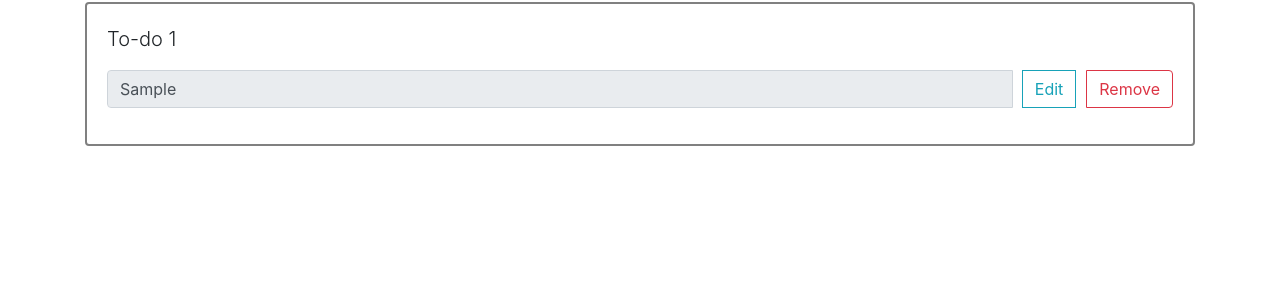
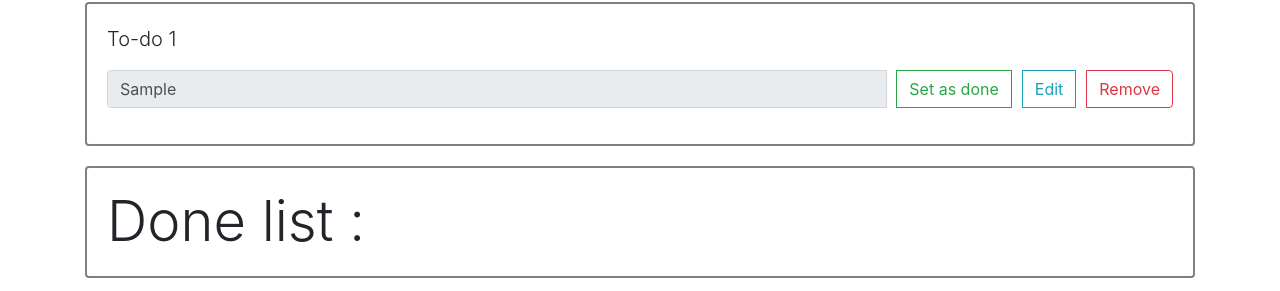
Before and after one commit to akbariyansyah/catatanku, a React (Vite) app: page / in a window 1280 px wide. Both pictures are taken after typing "Sample" into the empty fields and a click on the button "Add Todo's". Shown: the part 631-922 px from the top of the page. Before the commit the page ends 800 px from the top, so only its background shows below. Built offline with nearby package versions, Linux system fonts and the light colour scheme.

Commit message:
feat: add done feature

```diff
--- a/src/App.tsx
+++ b/src/App.tsx
@@ -11,6 +11,7 @@ const App: React.FC<AppProps> = () => {
     title: "",
     showCard: false,
     values: [] as TodoItem[],
+    doneTodos: [] as TodoItem[],
   });
 
   const handleInputChange = (event: React.ChangeEvent<HTMLInputElement>) => {
@@ -70,14 +71,35 @@ const App: React.FC<AppProps> = () => {
     }
   };
 
-  let display;
+  const done = (todo: TodoItem) => {
+    setState({
+      ...state,
+      doneTodos: [...state.doneTodos, { word: todo.word }],
+      values: state.values.filter(item => item.word !== todo.word) // Remove from values
+    });
+  }
+
+  let progressCards, doneCards;
   if (state.showCard) {
-    display = state.values.map((data, index) =>
+    progressCards = state.values.map((data, index) =>
       <Card
         key={index}
         title={data.word}
         index={index}
         buttonDelete={remove}
+        buttonDone={done}
+      />
+    );
+  }
+
+  if (state.doneTodos.length > 0) {
+    doneCards = state.doneTodos.map((data, index) =>
+      <Card
+        key={index}
+        title={data.word}
+        index={index}
+        buttonDelete={remove}
+        buttonDone={done}
       />
     );
   }
@@ -121,7 +143,15 @@ const App: React.FC<AppProps> = () => {
           </div>
         </div>
       </div>
-      {display}
+      {progressCards}
+      <div className="card mt-3 mb-3">
+        <div className="card-body">
+          <div className="display-4">
+            Done list :
+          </div>
+        </div>
+      </div>
+      {doneCards}
     </div>
   );
 };
--- a/src/Card.tsx
+++ b/src/Card.tsx
@@ -1,13 +1,14 @@
 import React, { useState } from 'react';
 import './App.css';
-
+import { TodoItem } from "./types/todo";
 interface CardProps {
   title: string;
   index: number;
   buttonDelete: (index:number) => void;
+  buttonDone: (todo: TodoItem) => void;
 }
 
-const Card: React.FC<CardProps> = ({ title, index, buttonDelete }) => {
+const Card: React.FC<CardProps> = ({ title, index, buttonDelete, buttonDone }) => {
   const [state, setState] = useState({
     status: false,
     button: "Edit",
@@ -66,6 +67,9 @@ const Card: React.FC<CardProps> = ({ title, index, buttonDelete }) => {
         <div className="input-group mb-3">
           {element}
           <div className="input-group-append col-xs-4">
+            <button className="btn btn-outline-success" onClick={() => buttonDone({ word: title })}>
+              Set as done
+            </button>
             <button
               className="btn btn-outline-info"
               onClick={edit}
```
